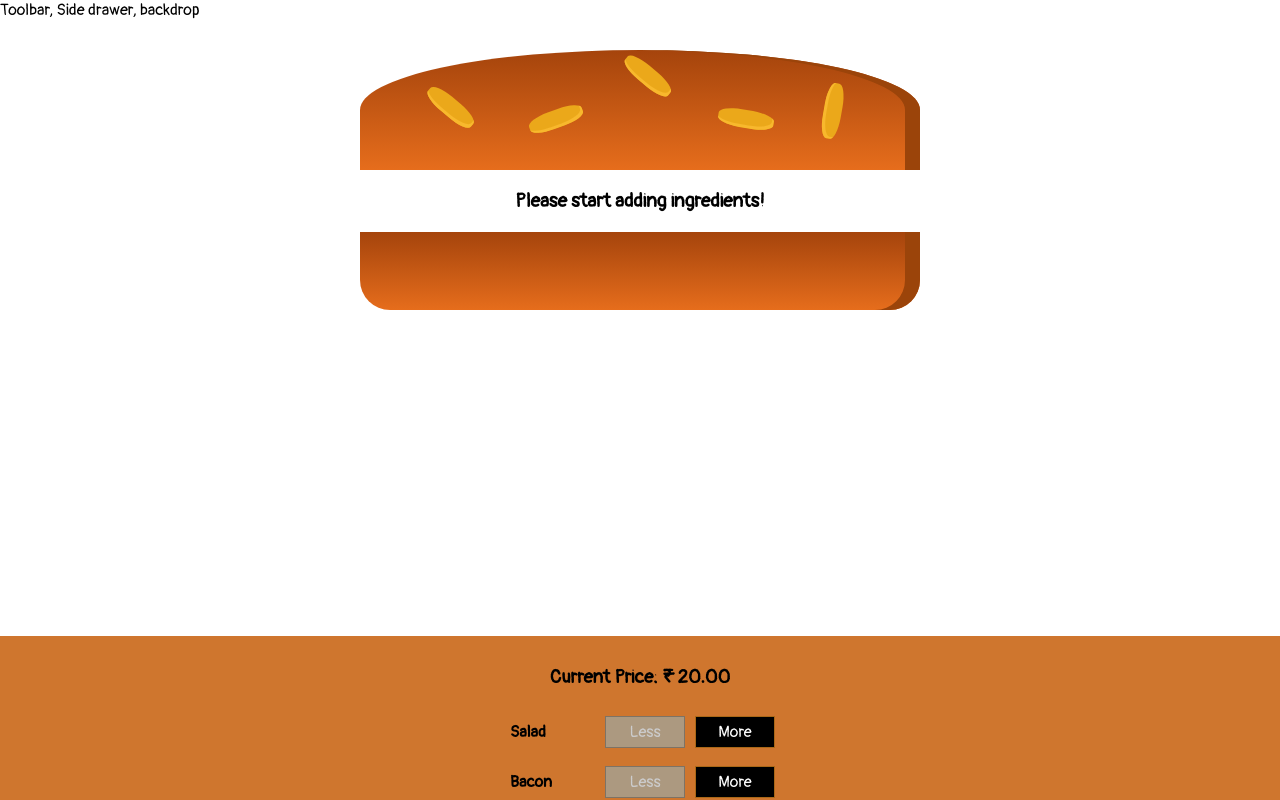
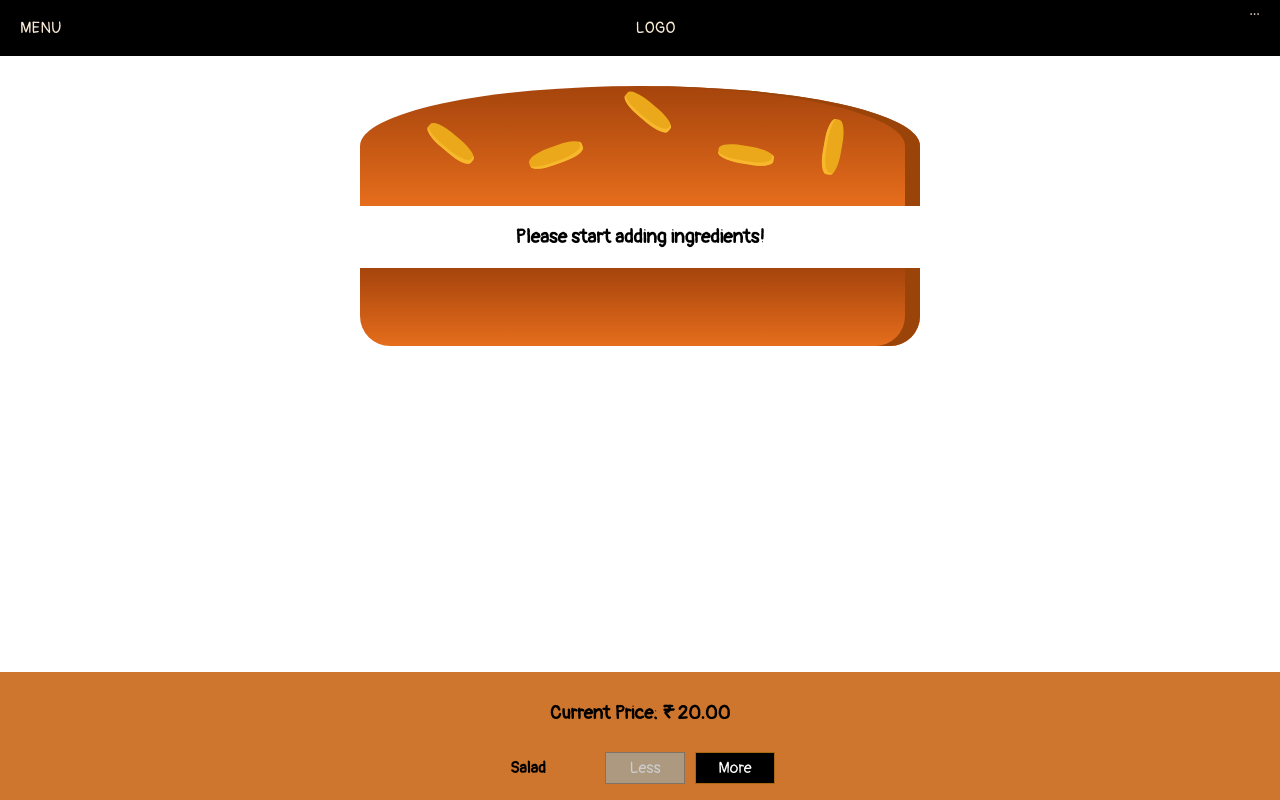
Before and after one commit to meghnavarma0/burger-maker, a React (Create React App) app: page / in a window 1280 px wide. Shown: the top 800 px of the page. Built offline with nearby package versions, Linux system fonts and the light colour scheme.

Commit message:
added toolbar

```diff
--- a/src/components/Layout/Layout.js
+++ b/src/components/Layout/Layout.js
@@ -1,10 +1,11 @@
 import React from 'react';
 import Auxiliary from '../../hoc/Auxiliary';
 import classes from './Layout.module.css';
+import Toolbar from '../Navigation/Toolbar/Toolbar';
 
 const layout = props => (
 	<Auxiliary>
-		<div>Toolbar, Side drawer, backdrop</div>
+		<Toolbar />
 		<main className={classes.Content}>{props.children}</main>
 	</Auxiliary>
 );
--- a/src/components/Layout/Layout.module.css
+++ b/src/components/Layout/Layout.module.css
@@ -1,3 +1,3 @@
 .Content {
-	margin-top: 16px;
+	margin-top: 72px;
 }
--- /dev/null
+++ b/src/components/Navigation/Toolbar/Toolbar.js
@@ -0,0 +1,11 @@
+import React from 'react';
+import classes from './Toolbar.module.css';
+const toolbar = props => (
+	<header className={classes.Toolbar}>
+		<div>MENU</div>
+		<div>LOGO</div>
+		<nav>...</nav>
+	</header>
+);
+
+export default toolbar;
--- /dev/null
+++ b/src/components/Navigation/Toolbar/Toolbar.module.css
@@ -0,0 +1,19 @@
+.Toolbar {
+	height: 56px;
+	width: 100%;
+	position: fixed;
+	top: 0;
+	left: 0;
+	background-color: #000;
+	display: flex;
+	justify-content: space-between;
+	align-items: center;
+	padding: 0 20px;
+	box-sizing: border-box;
+	color: antiquewhite;
+	z-index: 90;
+}
+
+.Toolbar nav {
+	height: 100%;
+}
```
